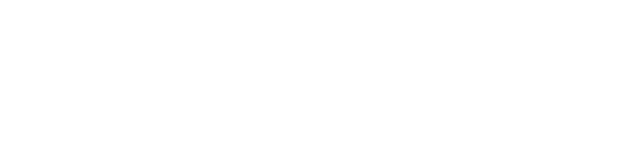
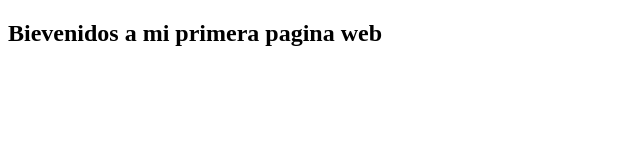
Before and after one commit to Jorgehuamanim/Proyecto1, a plain HTML site: page index.html in a window 1280 px wide. Shown: the whole page, without its empty margins (0-640 px from the left). Drawn offline with Linux system fonts and the light colour scheme.

Commit message:
Se agrega titulo Bievenidos

```diff
--- a/index.html
+++ b/index.html
@@ -7,6 +7,6 @@
     <title>MI PROYECTO</title>
 </head>
 <body>
-
+    <h2>Bievenidos a mi primera pagina web</h2>
 </body>
 </html>
```
